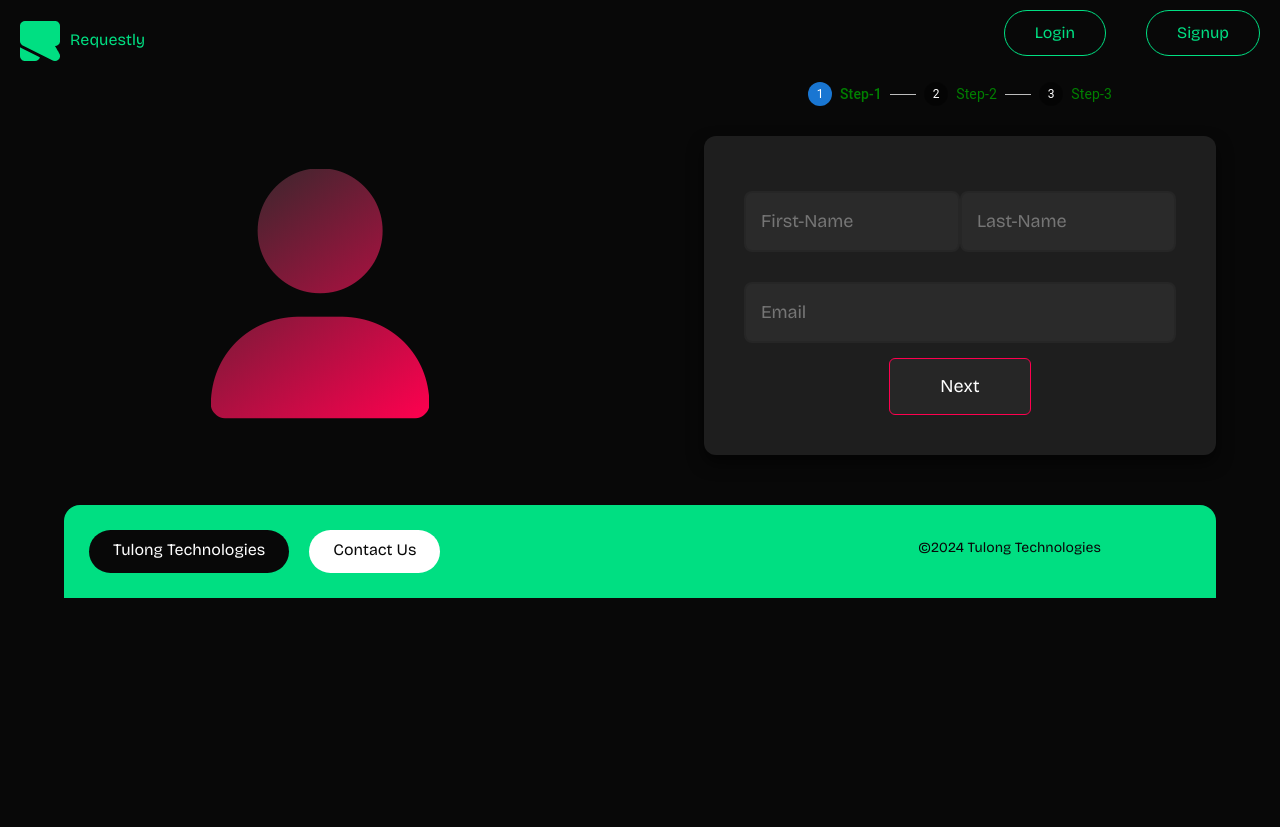
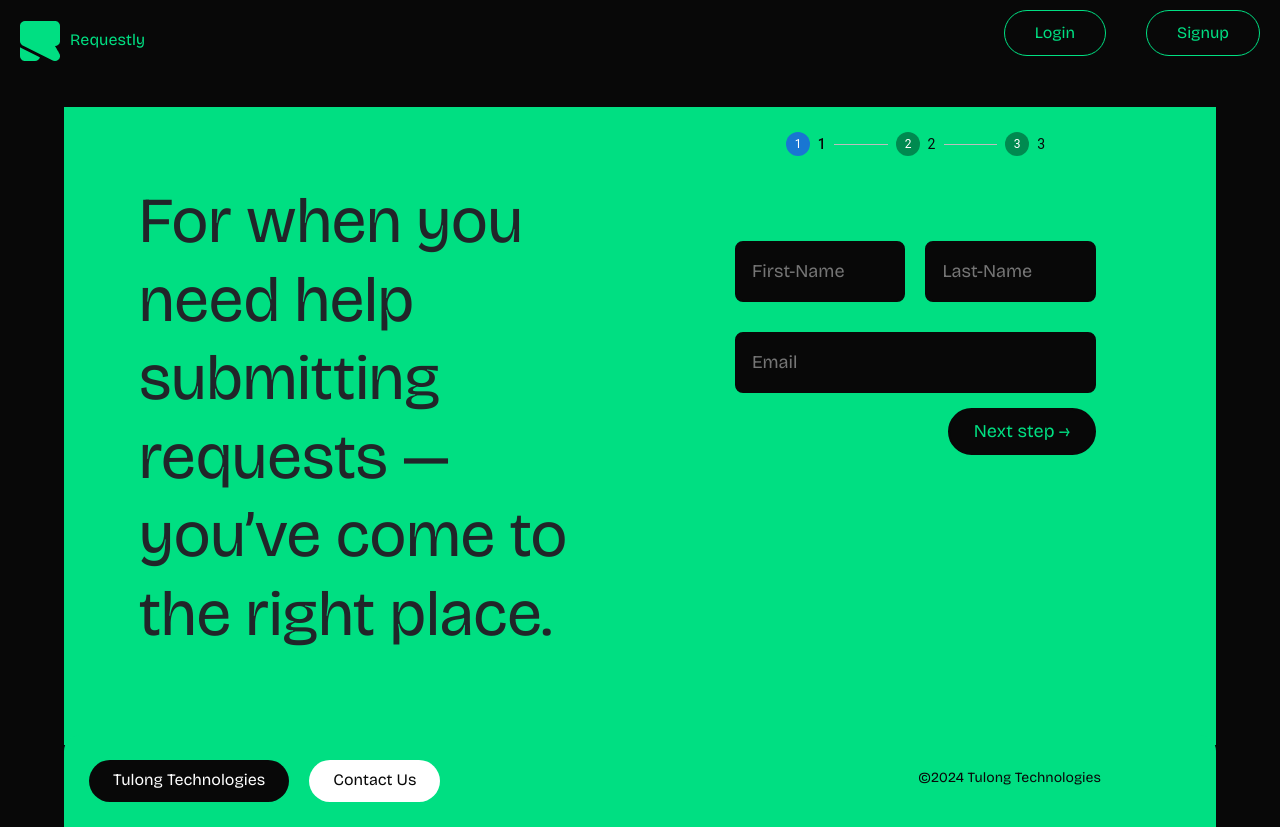
Before and after one commit to ChamanvirKaur/requestly-frontEnd, a React (Create React App) app: page /Signup in a window 1280 px wide. Before the commit the page ends 800 px from the top, so only its background shows below. Built offline with nearby package versions, Linux system fonts and the light colour scheme.

Commit message:
Added signup and login page new design

```diff
--- a/src/Components/login/Login.css
+++ b/src/Components/login/Login.css
@@ -1,22 +1,24 @@
 .login-container{
-  width: 100%;
-  padding: 20px;
-  margin-bottom: 20px;
+  width: 90%;
   display: flex;
+  margin: auto;
+  background-color: #00DF82;
+  padding: 25px;
+  margin-bottom: -30px;
+  margin-top: 25px;
 }
 .login-otherContent{
 width: 50%;
 padding: 50px;
-text-align: center;
+text-align: start;
 }
-.login-otherContent i{
-  font-size: 250px;
-  margin-top: 20px;
-  background: linear-gradient(145deg, #2a2a2a, #ff004f);
-  -webkit-background-clip: text;
-  -webkit-text-fill-color: transparent;
-  transition: font-size 0.3s ease;
+
+.login-otherContent p{
+  font-weight: 400;
+  font-size: 64px;
+  line-height: 78.6px;
 }
+
 .login-contentBox{
 width: 50%;
 padding: 20px;
@@ -31,14 +33,15 @@ margin-bottom: 20px;
   padding: 40px;
   margin-bottom: 30px;
   margin-top: 30px;
-  background: #1e1e1e;
   border-radius: 12px;
-  box-shadow: 0 8px 16px rgba(0, 0, 0, 0.6);
+
 }
 
 .login-h1 h1{
-  text-align: center;
-  color: #ff004f;
+  font-weight: 500;
+  font-size: 80px;
+  line-height: 96px;
+  color: #ffffff;
 }
 
 .login-form h3{
@@ -71,23 +74,18 @@ outline: 2px solid #0c6c14;
 outline-offset: 4px;
 }
 
-.submit-button{
-  display: block;
-  margin: auto;
-  width: fit-content;
-  border: 1px solid #ff004f;
-  padding: 14px 50px;
-  border-radius: 6px;
-  background: #262626;
-  color: #fff;
+button{
+  border: 2px solid #080808;
+  border-radius: 100px;
+  padding: 8px 24px;
+  background: #080808;
+  color: #00DF82;
+  font-size: 18px;
   text-decoration: none;
-  transition: background 0.5s;
+  transition: all 0.3s ease;
+  cursor: pointer;
 }
 
-.submit-button:hover{
-  background: #fff;
-  color: #ff004f;
-}
 
 .popup {
   position: fixed;
--- a/src/Components/login/Login.js
+++ b/src/Components/login/Login.js
@@ -94,7 +94,9 @@ function Login() {
   return (
     <div className='login-container'>
       <div className="login-otherContent">
-        <i className="fa-solid fa-user"></i>
+        <p>
+        It’s good to see you again — welcome back!
+        </p>
       </div>
       <div className="login-contentBox">
         <form onSubmit={handleSubmit}>
@@ -118,8 +120,8 @@ function Login() {
               type="password"
             />
             {passwordError && <span style={{ color: "red" }}>Please enter password</span>}
-            <div>
-              <button className="submit-button" type='submit'>
+            <div className='next-step'>
+              <button  type='submit'>
                 Submit
               </button>
             </div>
--- a/src/Components/signup/Signup.css
+++ b/src/Components/signup/Signup.css
@@ -1,19 +1,23 @@
 .signup-mainContent{
-  width: 100%;
+  width: 90%;
   display: flex;
-  text-align: center;
-  display: flex;
-  justify-content: center;
-  align-items: center;
-
+  margin: auto;
+  background-color: #00DF82;
+  padding: 25px;
+  margin-bottom: -30px;
+  margin-top: 25px;
 }
 
 
 .signup-otherContent{
   width: 50%;
   padding: 50px;
-  text-align: center;
-  text-align: center;
+
+}
+.signup-otherContent p{
+  font-weight: 400;
+  font-size: 64px;
+  line-height: 78.6px;
 }
 .signup-otherContent i{
   font-size: 250px;
--- a/src/Components/signup/Signup.js
+++ b/src/Components/signup/Signup.js
@@ -21,21 +21,22 @@ function Signup() {
     }
   }
   return (
+    <>
     <div className='signup-mainContent'>
       <div className='signup-otherContent'>
-      <i class="fa-solid fa-user"></i>
+          <p><b>For when you need help submitting requests — you’ve come to the right place.</b></p>
       </div>
       <div className='center-stepper'>
           <Stepper style={{ width : '50%' , margin:'auto'}}  activeStep= {currentStep -1} orientation='horizontal'>
             <Step>
-              <StepLabel><span style={{color:'green'}}>Step-1</span></StepLabel>
+              <StepLabel><span style={{color:'#080808'}}>1</span></StepLabel>
             </Step>
             <Step>
-              <StepLabel><span style={{color:'green'}}>Step-2</span></StepLabel>
+              <StepLabel><span style={{color:'#080808'}}>2</span></StepLabel>
             </Step>
 
             <Step>
-              <StepLabel><span style={{color:'green'}}>Step-3</span></StepLabel>
+              <StepLabel><span style={{color:'#080808'}}>3</span></StepLabel>
             </Step>
           </Stepper>
           { showStep(currentStep)}
@@ -43,7 +44,7 @@ function Signup() {
 
       </div>
 
-    </div>
+    </div></>
   )
 }
 
--- a/src/Components/steps-signup/FirstStep.js
+++ b/src/Components/steps-signup/FirstStep.js
@@ -81,9 +81,9 @@ function FirstStep() {
                     </div>
                 </div>
 
-                <div>
-                    <button className="submit-button" onClick={checkAuth}>
-                        Next
+                <div className="next-step">
+                    <button  onClick={checkAuth}>
+                        Next step &#8594;
                     </button>
                 </div>
             </div>
--- a/src/Components/steps-signup/SecondStep.js
+++ b/src/Components/steps-signup/SecondStep.js
@@ -74,11 +74,11 @@ function SecondStep() {
                     </div>
                 </div>
                 <div className='next-back-buttons'>
-                    <button className="submit-button" onClick={() => setcurrentStep(1)}>
-                        Back
+                    <button  onClick={() => setcurrentStep(1)}>
+                    &#8592; Previous step
                     </button>
-                    <button className="submit-button" onClick={checkAuth}>
-                        Next
+                    <button  onClick={checkAuth}>
+                        Next step &#8594;
                     </button>
                 </div>
             </div>
--- a/src/Components/steps-signup/ThirdStep.js
+++ b/src/Components/steps-signup/ThirdStep.js
@@ -68,11 +68,11 @@ function ThirdStep() {
                     <input value={userData.province} onChange={handleChnage} name='province' placeholder='Province' type="text" />
                 </div>
                 <div className='next-back-buttons'>
-                    <button className="submit-button" onClick={() => setcurrentStep(2)}>
-                        Back
+                    <button  onClick={() => setcurrentStep(2)}>
+                         &#8592; Previous step
                     </button>
-                    <button className="submit-button" onClick={submitData}>
-                        Submit
+                    <button  onClick={submitData}>
+                        Submit &#8594;
                     </button>
                 </div>
             </div>
--- a/src/Components/steps-signup/steps.css
+++ b/src/Components/steps-signup/steps.css
@@ -5,9 +5,9 @@
     padding: 40px;
     margin-bottom: 30px;
     margin-top: 30px;
-    background: #1e1e1e;
+    /* background: #1e1e1e; */
     border-radius: 12px;
-    box-shadow: 0 8px 16px rgba(0, 0, 0, 0.6);
+    /* box-shadow: 0 8px 16px rgba(0, 0, 0, 0.6); */
 }
 
 /* Header Styling */
@@ -29,9 +29,9 @@
 /* Input Field Styling */
 .signup-form input {
     width: 100%;
-    border: 2px solid #262626;
+    border: 2px solid #080808;
     outline: none;
-    background: #2a2a2a;
+    background: #080808;
     padding: 15px;
     margin: 15px 0;
     color: #ffffff;
@@ -53,28 +53,24 @@
     outline-offset: 4px;
 }
 
+.next-step{
+    text-align: end;
+}
 /* Submit Button Styling */
-.submit-button {
-    display: block;
-    margin: auto;
-    width: fit-content;
-    border: 2px solid #ff004f;
-    padding: 14px 50px;
-    border-radius: 8px;
-    background: #262626;
-    color: #ffffff;
+.next-step button{
+
+    border: 2px solid #080808;
+    border-radius: 100px;
+    padding: 8px 24px;
+    background: #080808;
+    color: #00DF82;
     font-size: 18px;
     text-decoration: none;
     transition: all 0.3s ease;
     cursor: pointer;
+
 }
 
-/* Submit Button Hover Effect */
-.submit-button:hover {
-    background: #ff004f;
-    color: #ffffff;
-    box-shadow: 0 4px 8px rgba(255, 0, 79, 0.4);
-}
 
 /* Popup Overlay */
 .popup {
@@ -116,12 +112,6 @@
     cursor: pointer;
 }
 
-/* Close Button Hover Effect */
-.close-button:hover {
-    background: #00cc00;
-    color: #262626;
-    box-shadow: 0 4px 8px rgba(0, 204, 0, 0.5);
-}
 
 /* Navigation Buttons Container */
 .next-back-buttons {
@@ -132,26 +122,25 @@
 
 /* Additional Enhancements */
 .next-back-buttons button {
-    padding: 10px 20px;
-    border-radius: 8px;
-    border: 2px solid #ff004f;
-    background: #262626;
-    color: #ffffff;
+    border: 2px solid #080808;
+    border-radius: 100px;
+    padding: 8px 24px;
+    background: #080808;
+    color: #00DF82;
+    font-size: 18px;
+    text-decoration: none;
+    transition: all 0.3s ease;
     cursor: pointer;
-    transition: all 0.3s ease;
+
 }
 
-.next-back-buttons button:hover {
-    background: #ff004f;
-    color: #ffffff;
-    box-shadow: 0 4px 8px rgba(255, 0, 79, 0.4);
-}
 
 
 .fullnamebox{
     width: 100%;
     display: flex;
     text-align: start;
+    gap: 20px;
 }
 
 .emailbox{
```
